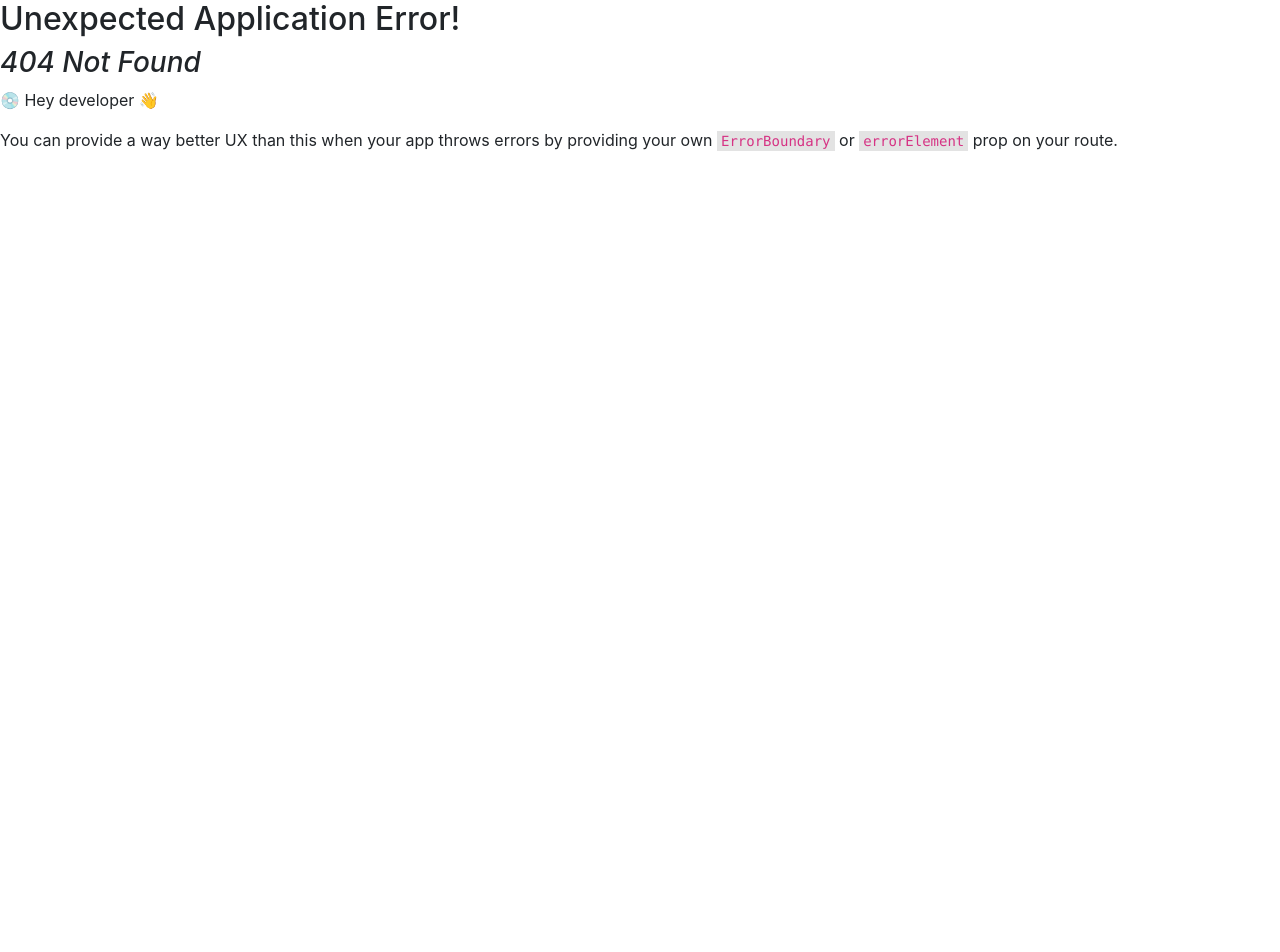
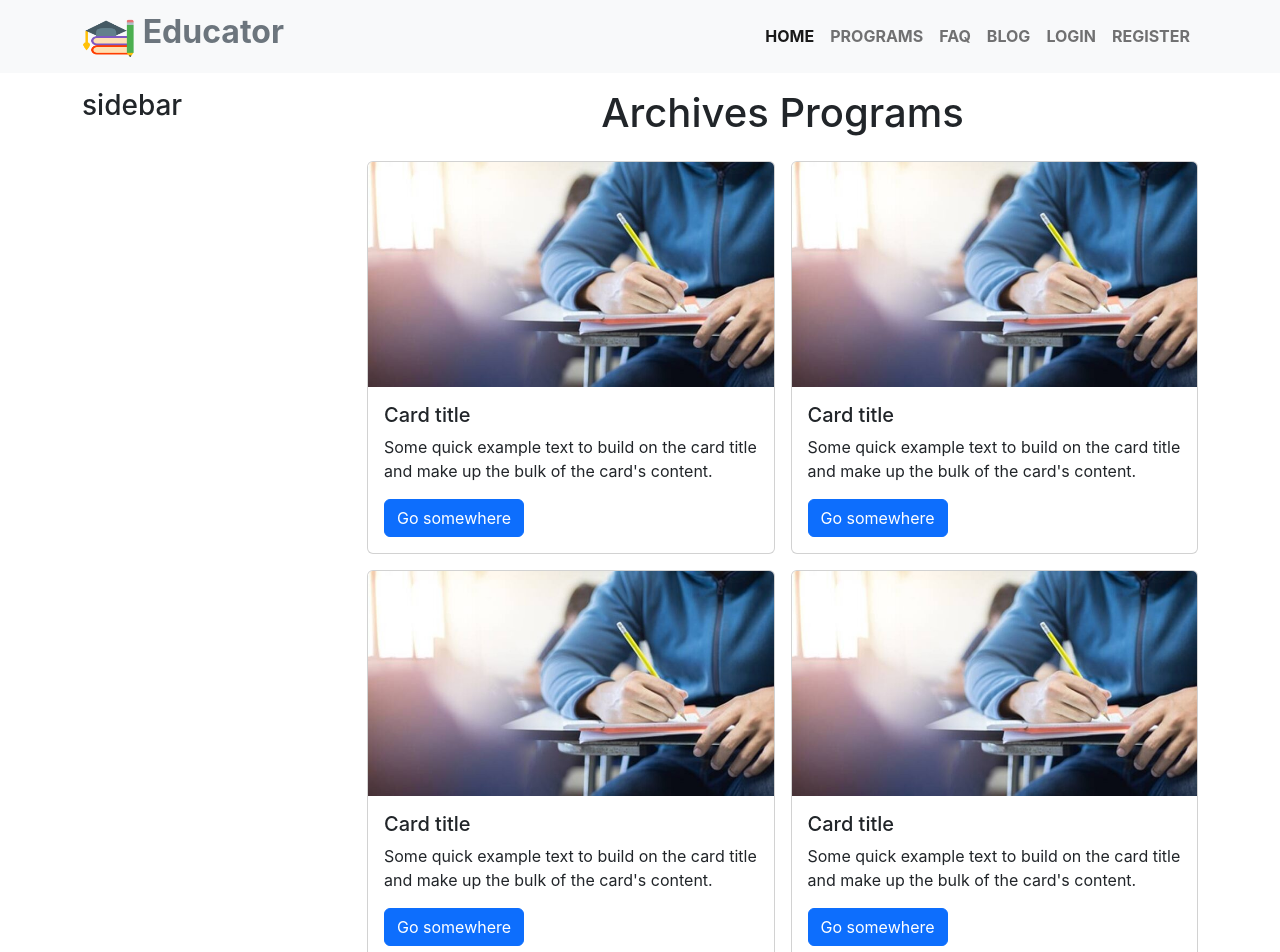
Before and after one commit to mohaimenur1/educator-client-react, a React (Create React App) app: page /programs in a window 1280 px wide. Before the commit this address had no page. Shown: the top 952 px of the page. Before the commit the page ends 800 px from the top, so only its background shows below. Built offline with nearby package versions, Linux system fonts and the light colour scheme.

Commit message:
program page ui done

```diff
--- a/src/Route/Route.js
+++ b/src/Route/Route.js
@@ -1,6 +1,7 @@
 import { createBrowserRouter } from "react-router-dom";
 import Main from "../Main/Main";
 import Home from "../page/Home/Home";
+import Programs from "../page/Programs/Programs";
 
 export const router = createBrowserRouter([
   {
@@ -11,6 +12,10 @@ export const router = createBrowserRouter([
         path: "/",
         element: <Home />,
       },
+      {
+        path: "/programs",
+        element: <Programs />,
+      },
     ],
   },
 ]);
--- a/src/components/Footer/Footer.js
+++ b/src/components/Footer/Footer.js
@@ -38,7 +38,7 @@ const Footer = () => {
                 <h6 className="text-uppercase fw-bold mb-4">
                   <i className="fas fa-gem me-3 text-secondary"></i>Educator
                 </h6>
-                <p>
+                <p className="">
                   Here you can use rows and columns to organize your footer
                   content. Lorem ipsum dolor sit amet, consectetur adipisicing
                   elit.
--- a/src/components/Navbar/Navbar.js
+++ b/src/components/Navbar/Navbar.js
@@ -10,7 +10,7 @@ const Navbar = () => {
           <Link className="navbar-brand">
             {" "}
             <img src={NavImg} style={{ width: 55, height: 44 }} />{" "}
-            <span className="fw-bold h2">Educator</span>
+            <span className="fw-bold h2 text-secondary">Educator</span>
           </Link>
           <button
             className="navbar-toggler"
@@ -34,7 +34,10 @@ const Navbar = () => {
                 </Link>
               </li>
               <li className="nav-item">
-                <Link className="nav-link fw-bold text-uppercase">
+                <Link
+                  to="/programs"
+                  className="nav-link fw-bold text-uppercase"
+                >
                   Programs
                 </Link>
               </li>
--- a/src/page/Home/Home.js
+++ b/src/page/Home/Home.js
@@ -35,8 +35,10 @@ const Home = () => {
           </div>
           <div className="col-lg-6 d-flex flex-column justify-content-center align-items-center">
             <div className="details-section  ">
-              <h2>Best Program for University Admission test.</h2>
-              <p>
+              <h2 className="text-secondary">
+                Best Program for University Admission test.
+              </h2>
+              <p className="text-secondary">
                 What do you think is better to receive after each lesson: a
                 lovely looking badge or important skills you can immediately put
                 into practice. There is really no magic to it
--- /dev/null
+++ b/src/page/Programs/Programs.js
@@ -0,0 +1,118 @@
+import React from "react";
+import demoImg from "../Home/exam2.jpg";
+
+const Programs = () => {
+  return (
+    <div className="mt-3">
+      <div className="container">
+        <div className="row">
+          <div className="col-lg-3">
+            <h3 className="mb-2">sidebar</h3>
+          </div>
+          <div className="col-lg-9">
+            <div className="row g-3">
+              <h1 className="text-center mb-2">Archives Programs</h1>
+              <div className="col-lg-6">
+                <div className="card">
+                  <img src={demoImg} className="card-img-top" alt="..." />
+                  <div className="card-body">
+                    <h5 className="card-title">Card title</h5>
+                    <p className="card-text">
+                      Some quick example text to build on the card title and
+                      make up the bulk of the card's content.
+                    </p>
+                    <a href="#" className="btn btn-primary">
+                      Go somewhere
+                    </a>
+                  </div>
+                </div>
+              </div>
+              {/* card 2 */}
+              <div className="col-lg-6">
+                <div className="card">
+                  <img src={demoImg} className="card-img-top" alt="..." />
+                  <div className="card-body">
+                    <h5 className="card-title">Card title</h5>
+                    <p className="card-text">
+                      Some quick example text to build on the card title and
+                      make up the bulk of the card's content.
+                    </p>
+                    <a href="#" className="btn btn-primary">
+                      Go somewhere
+                    </a>
+                  </div>
+                </div>
+              </div>
+              {/* card 3 */}
+              <div className="col-lg-6">
+                <div className="card">
+                  <img src={demoImg} className="card-img-top" alt="..." />
+                  <div className="card-body">
+                    <h5 className="card-title">Card title</h5>
+                    <p className="card-text">
+                      Some quick example text to build on the card title and
+                      make up the bulk of the card's content.
+                    </p>
+                    <a href="#" className="btn btn-primary">
+                      Go somewhere
+                    </a>
+                  </div>
+                </div>
+              </div>
+              {/* card 4 */}
+              <div className="col-lg-6">
+                <div className="card">
+                  <img src={demoImg} className="card-img-top" alt="..." />
+                  <div className="card-body">
+                    <h5 className="card-title">Card title</h5>
+                    <p className="card-text">
+                      Some quick example text to build on the card title and
+                      make up the bulk of the card's content.
+                    </p>
+                    <a href="#" className="btn btn-primary">
+                      Go somewhere
+                    </a>
+                  </div>
+                </div>
+              </div>
+              {/* card 5 */}
+              <div className="col-lg-6">
+                <div className="card">
+                  <img src={demoImg} className="card-img-top" alt="..." />
+                  <div className="card-body">
+                    <h5 className="card-title">Card title</h5>
+                    <p className="card-text">
+                      Some quick example text to build on the card title and
+                      make up the bulk of the card's content.
+                    </p>
+                    <a href="#" className="btn btn-primary">
+                      Go somewhere
+                    </a>
+                  </div>
+                </div>
+              </div>
+              {/* card 6 */}
+              <div className="col-lg-6">
+                <div className="card">
+                  <img src={demoImg} className="card-img-top" alt="..." />
+                  <div className="card-body">
+                    <h5 className="card-title">Card title</h5>
+                    <p className="card-text">
+                      Some quick example text to build on the card title and
+                      make up the bulk of the card's content.
+                    </p>
+                    <a href="#" className="btn btn-primary">
+                      Go somewhere
+                    </a>
+                  </div>
+                </div>
+              </div>
+            </div>
+          </div>
+        </div>
+      </div>
+    </div>
+  );
+};
+
+export default Programs;
```
